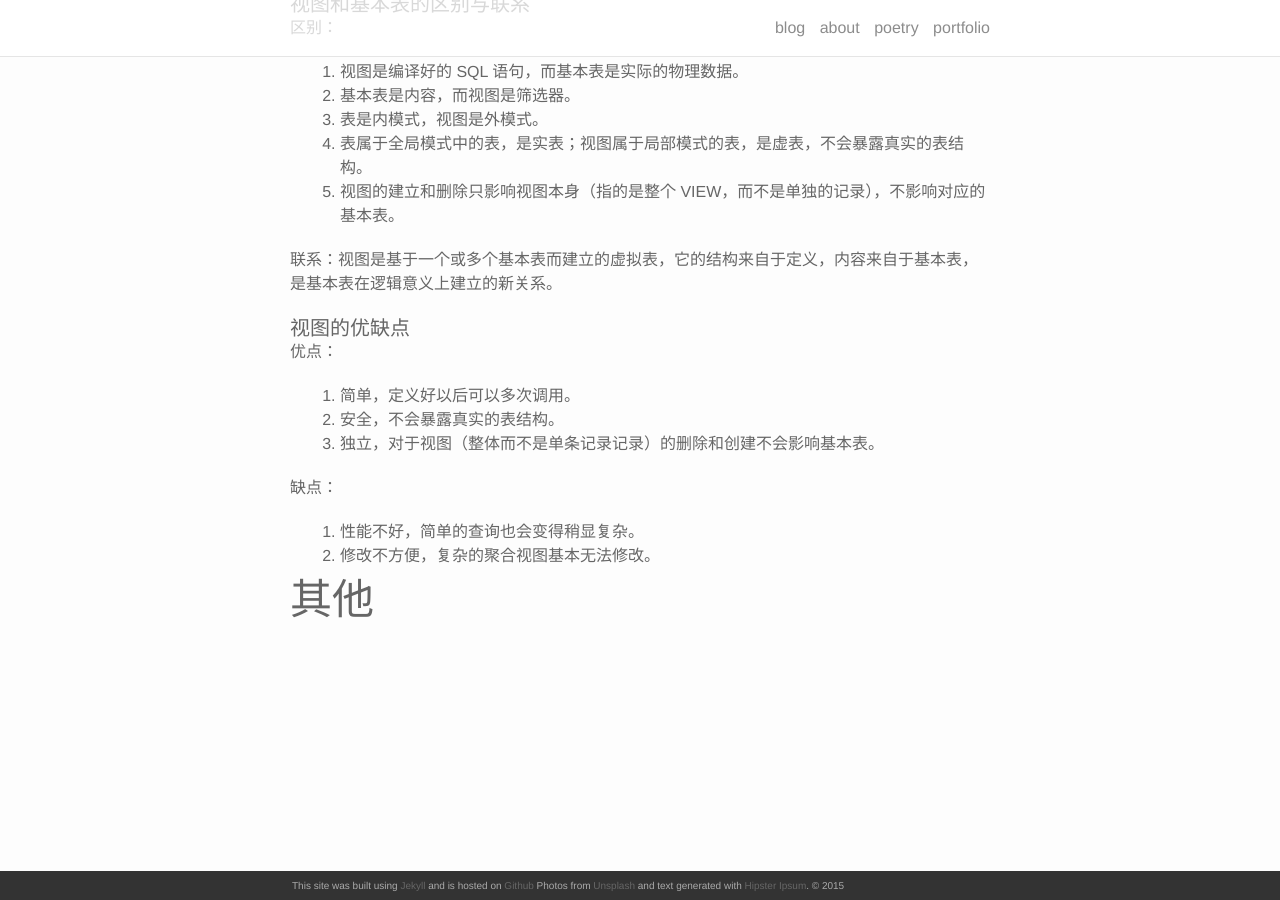
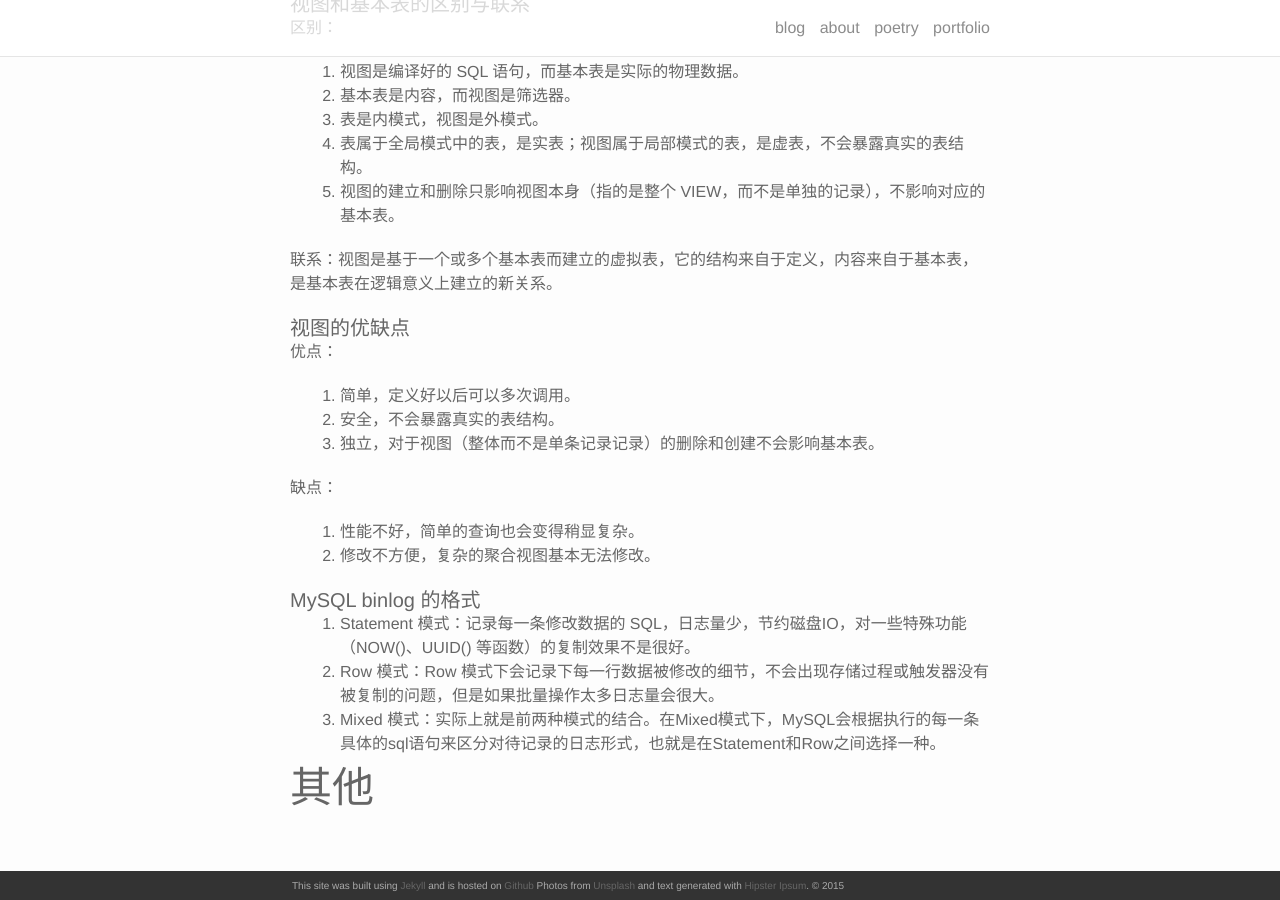
Before and after one commit to akmissxt/blog, a Jekyll site: the page built from _posts/2021-04-05-面试复习.markdown, in a window 1280 px wide and 900 px high, scrolled down 4951 px. Built offline with Jekyll 4.4.1, drawn with Linux system fonts in a browser that asks for light colours; nearby versions of some CDN libraries; our own code applies the rules of GitHub Pages for plain Markdown files.

Commit message:
update(面试复习): MySQL binlog 模式

```diff
--- a/_posts/2021-04-05-面试复习.markdown
+++ b/_posts/2021-04-05-面试复习.markdown
@@ -202,4 +202,9 @@ CALL showPersonById(1);
 1. 性能不好，简单的查询也会变得稍显复杂。
 2. 修改不方便，复杂的聚合视图基本无法修改。
 
+#### MySQL binlog 的格式
+1. Statement 模式：记录每一条修改数据的 SQL，日志量少，节约磁盘IO，对一些特殊功能（NOW()、UUID() 等函数）的复制效果不是很好。
+2. Row 模式：Row 模式下会记录下每一行数据被修改的细节，不会出现存储过程或触发器没有被复制的问题，但是如果批量操作太多日志量会很大。
+3. Mixed 模式：实际上就是前两种模式的结合。在Mixed模式下，MySQL会根据执行的每一条具体的sql语句来区分对待记录的日志形式，也就是在Statement和Row之间选择一种。
+
 ## 其他
```
